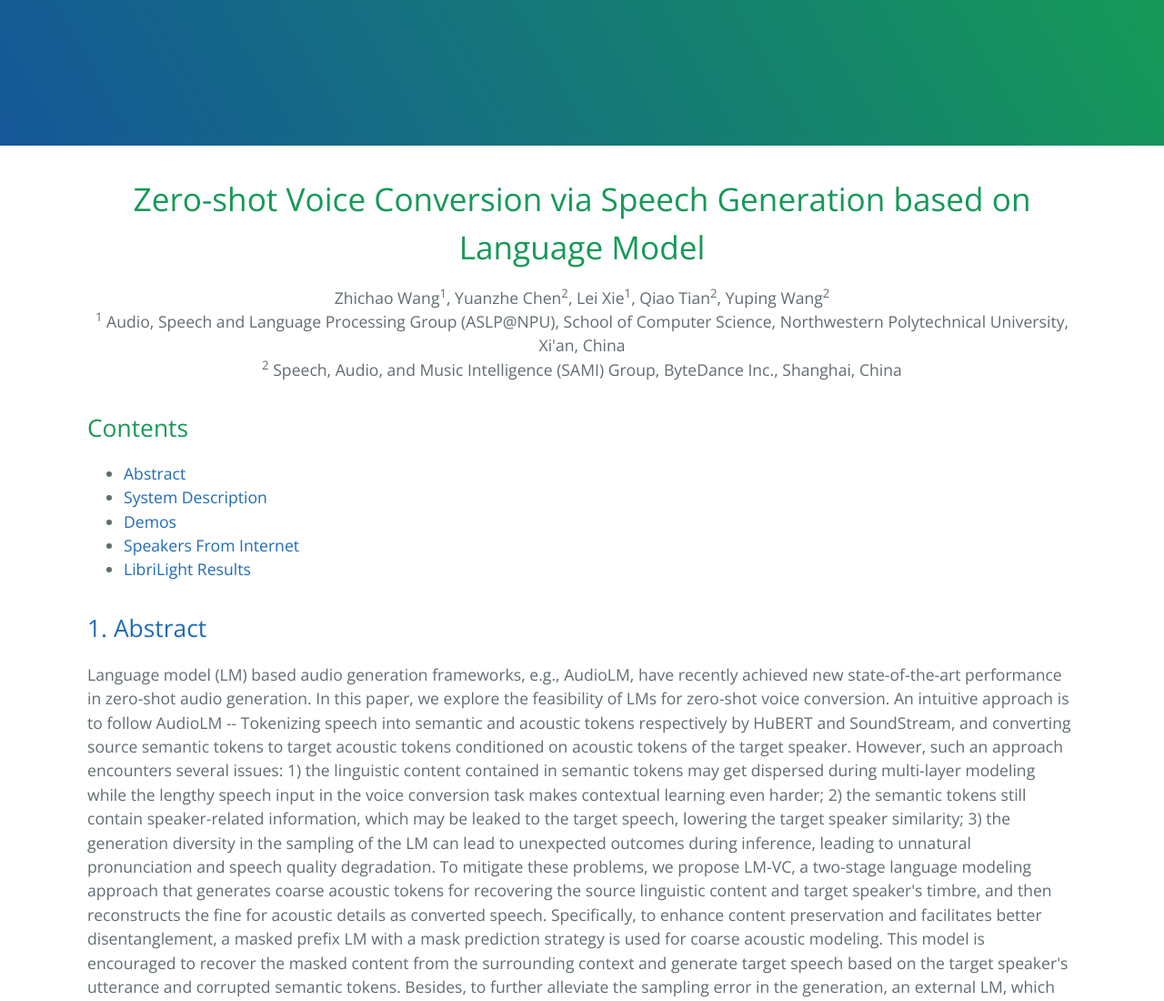
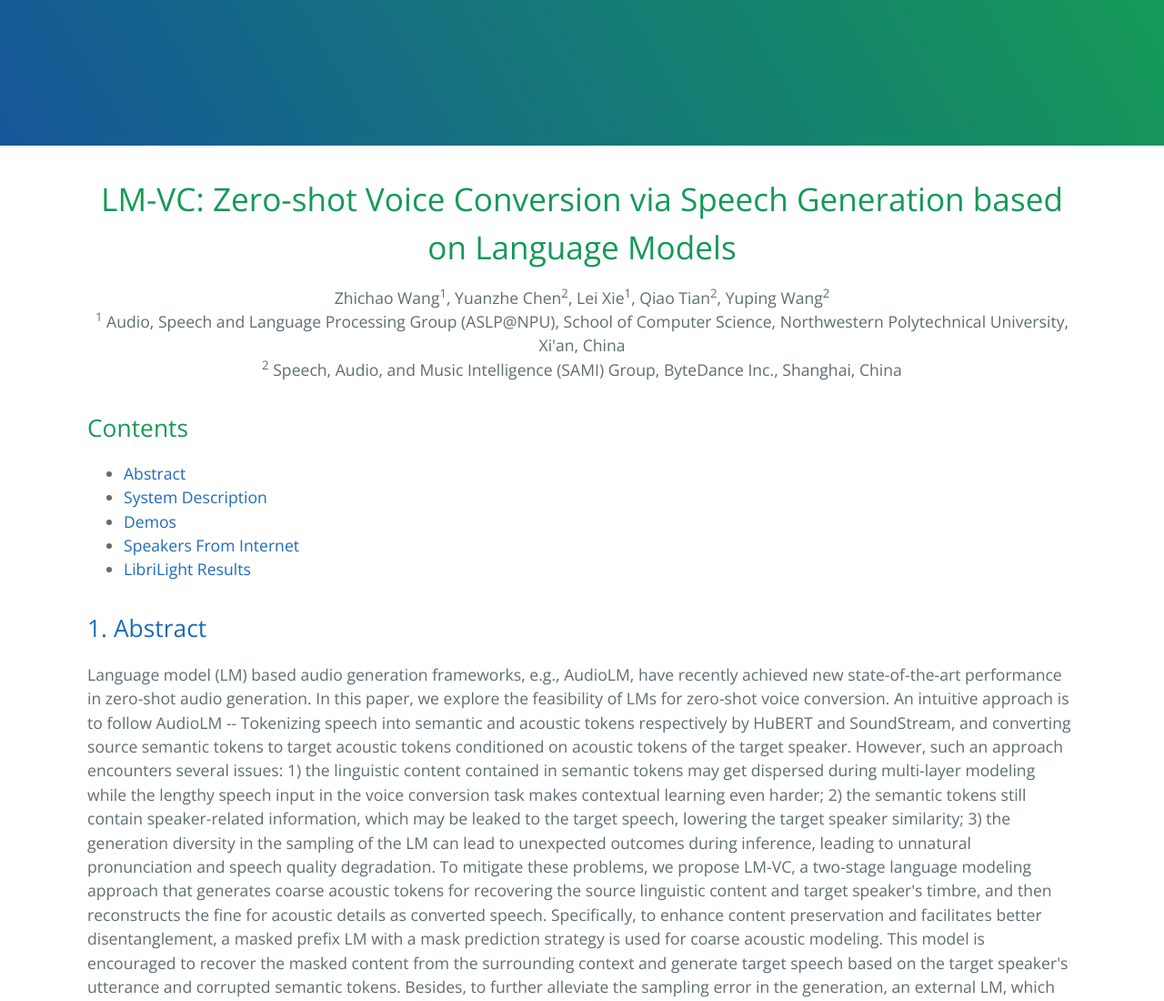
Before and after one commit to kerwinchao/lmvc, a plain HTML site: page index.html in a window 1280 px wide. Shown: the top 1100 px of the page at 91% size. Drawn offline with nearby package versions, Linux system fonts and the light colour scheme.

Commit message:
Update index.html

```diff
--- a/index.html
+++ b/index.html
@@ -23,7 +23,7 @@
     </section>
 
 <section class="main-content">
-    <h1 id=""><center>Zero-shot Voice Conversion via Speech Generation based on Language Model</center></h1>
+    <h1 id=""><center>LM-VC: Zero-shot Voice Conversion via Speech Generation based on Language Models</center></h1>
     <center> Zhichao Wang<sup>1</sup>, Yuanzhe Chen<sup>2</sup>, Lei Xie<sup>1</sup>, Qiao Tian<sup>2</sup>, Yuping Wang<sup>2</sup> </center>
     <center> <sup>1</sup> Audio, Speech and Language Processing Group (ASLP@NPU), School of Computer Science, Northwestern Polytechnical University, Xi'an, China</center>
     <center> <sup>2</sup> Speech, Audio, and Music Intelligence (SAMI) Group, ByteDance Inc., Shanghai, China</center>
```
